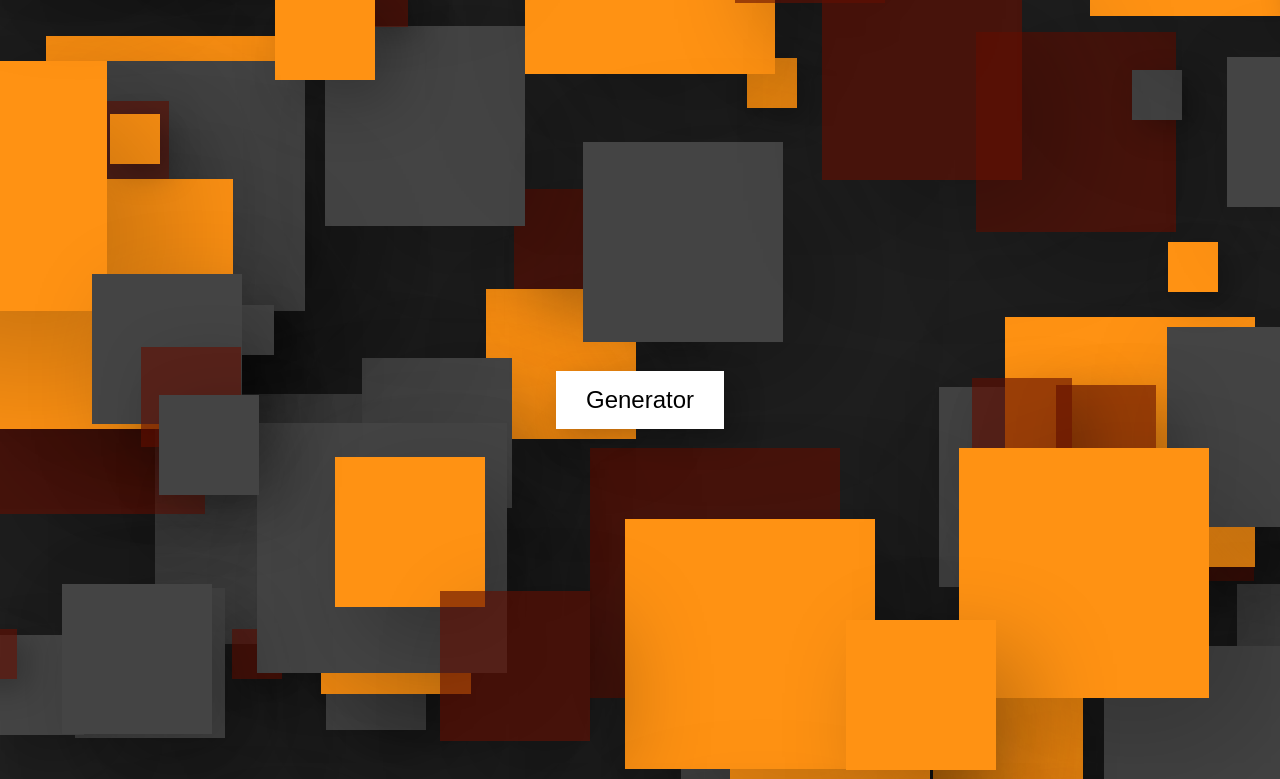
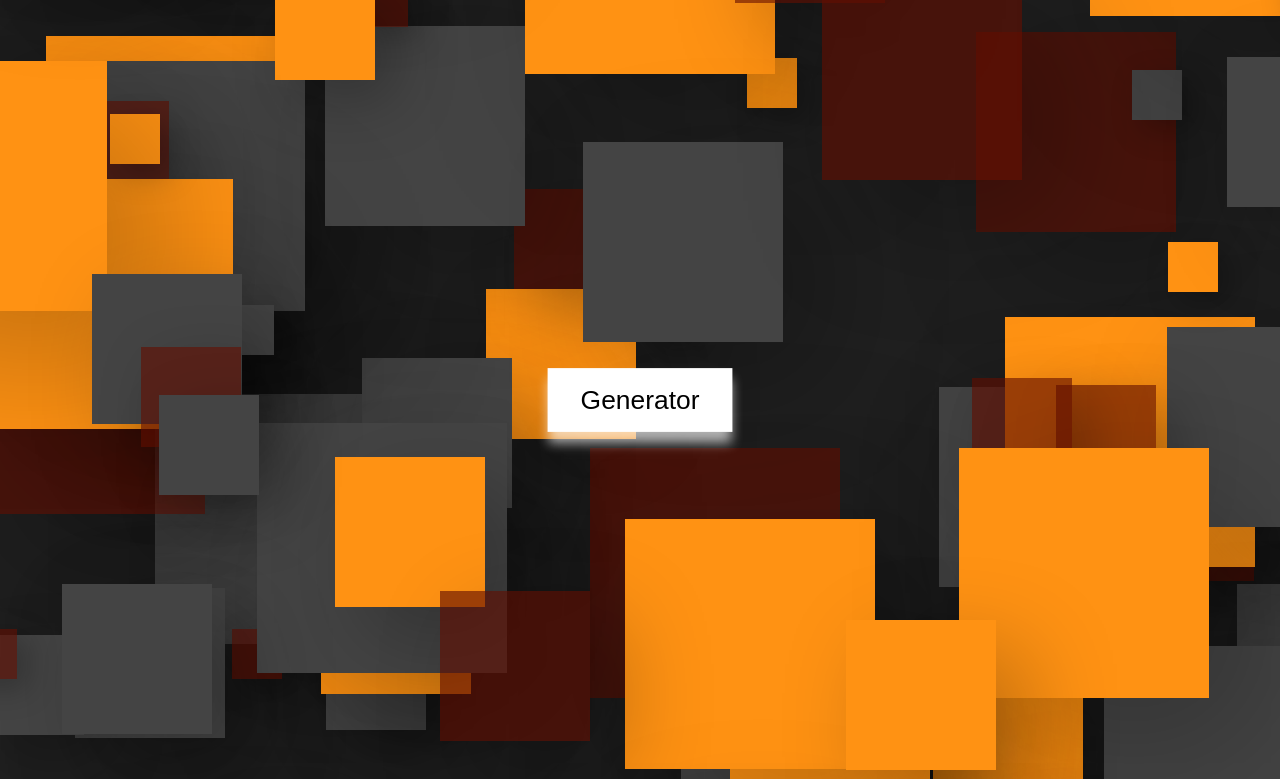
Before and after one commit to TomBoyer/TomBoyer_Blocks_Generator, a plain HTML site: page index.html in a window 1280 px wide. In both pictures the pointer is over the button "Generator". Shown: the top 779 px of the page. Drawn offline with Linux system fonts and the light colour scheme.

Commit message:
style on btn

```diff
--- a/style.css
+++ b/style.css
@@ -38,6 +38,17 @@ button {
 
     /* display: none; */
 }
+button:hover {
+    transform: scale(1.1);
+    /* opacity: 0.8; */
+    box-shadow: 0px 10px 10px 0px rgba(255, 255, 255, 0.658);
+    transition: all 0.3s ease-out;
+}
+button:active {
+    transform: translate(0.2em, 0.2em);
+    box-shadow: 0px 5px 2px 0px rgba(255, 255, 255, 0.534);
+    transition: transform ease-out;
+}
 
 .block {
     position: absolute;
@@ -55,6 +66,7 @@ button {
 .block:nth-child(3n+3) {
     background: #ff9213;
 }
+
 .block:nth-child(3n+4) {
     background: #610d019f;
 }
```
